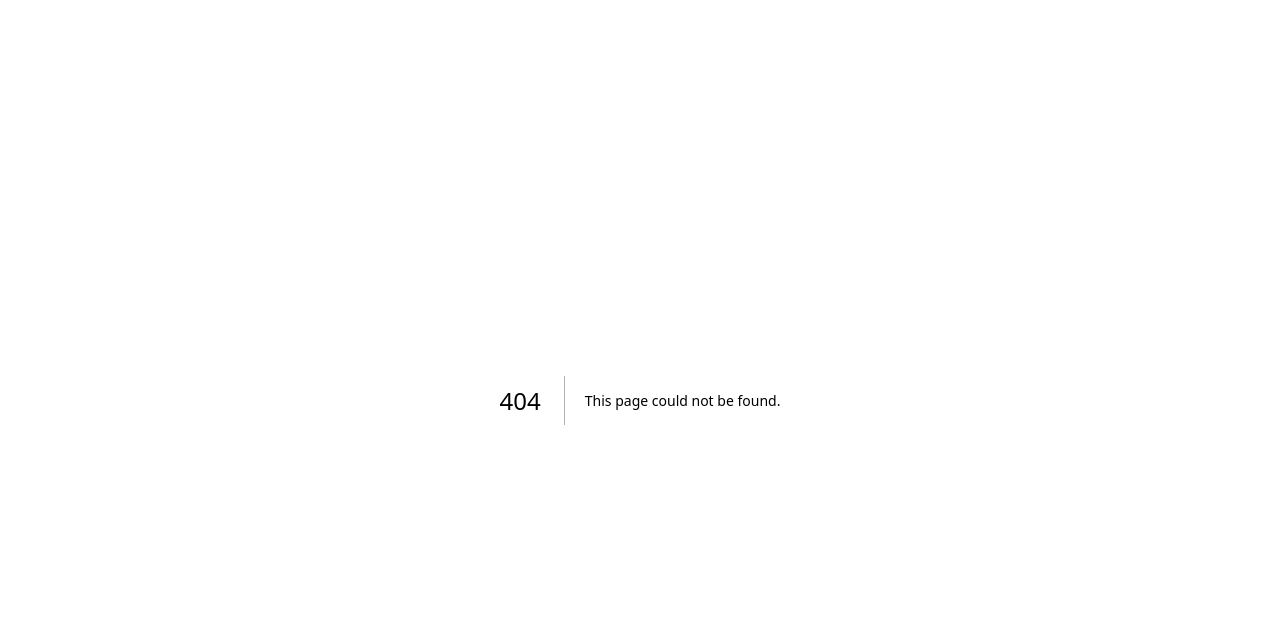
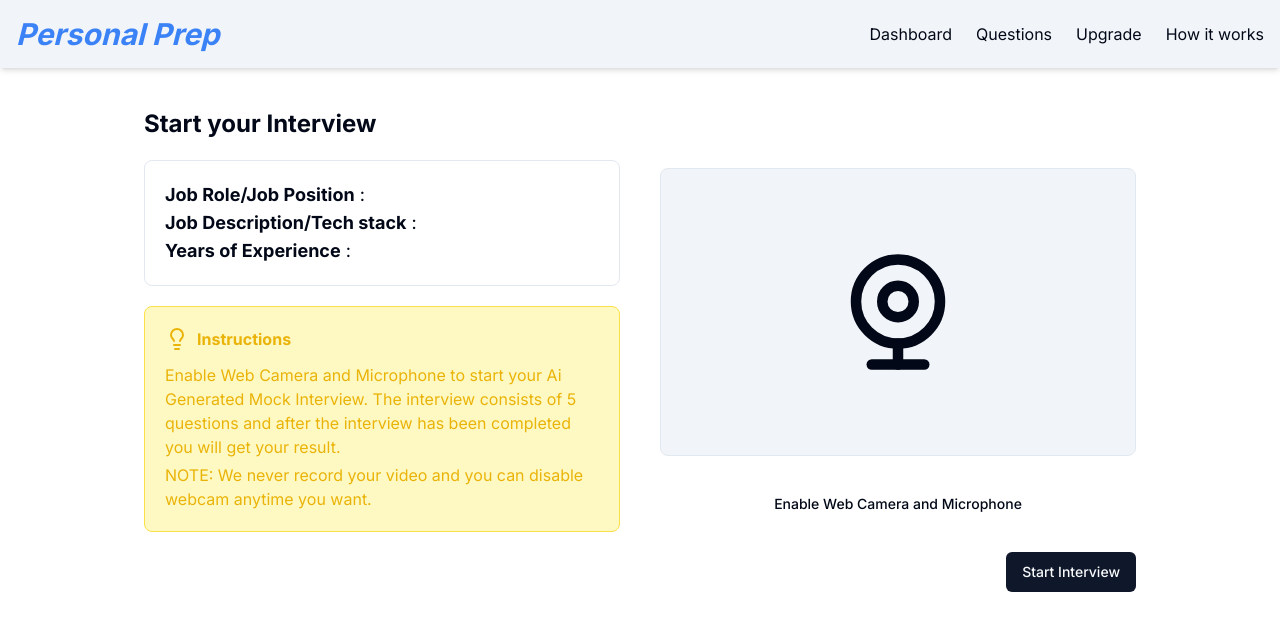
Before and after one commit to anagh-azad/personal-prep, a Next.js app: page /dashboard/interview/1 in a window 1280 px wide. Before the commit this address had no page. Shown: the top 630 px of the page. Built offline with nearby package versions, Linux system fonts and the light colour scheme; no server answers; the database is empty.

Commit message:
add interview landing page

```diff
--- a/package.json
+++ b/package.json
@@ -24,6 +24,7 @@
     "next": "14.2.4",
     "react": "^18.3.1",
     "react-dom": "^18.3.1",
+    "react-webcam": "^7.2.0",
     "tailwind-merge": "^2.3.0",
     "tailwindcss-animate": "^1.0.7",
     "uuid": "^10.0.0"
--- a/src/app/dashboard/_components/AddNewInterview.tsx
+++ b/src/app/dashboard/_components/AddNewInterview.tsx
@@ -19,6 +19,7 @@
 import { v4 as uuidv4 } from "uuid";
 import { useUser } from "@clerk/nextjs";
 import moment from "moment";
+import { useRouter } from "next/navigation";
 
 function AddNewInterview() {
   const [openDialog, setOpenDialog] = useState(false);
@@ -29,6 +30,7 @@
   const [jsonResp, setJsonResp] = useState("");
 
   const { user } = useUser();
+  const router = useRouter();
 
   const submitHandler = async (e: React.SyntheticEvent) => {
     e.preventDefault();
@@ -67,7 +69,10 @@
         .returning({ mockId: MockInterview.mockId });
 
       console.log("Inserted ID : ", resp);
-      if (resp) setOpenDialog(false);
+      if (resp) {
+        setOpenDialog(false);
+        router.push("/dashboard/interview/" + resp[0]?.mockId);
+      }
     } else {
       console.log("Error while inserting data into the database");
     }
--- a/src/app/dashboard/_components/Header.tsx
+++ b/src/app/dashboard/_components/Header.tsx
@@ -8,12 +8,13 @@
 function Header() {
   const path = usePathname();
   useEffect(() => {
-    console.log(path);
+    //console.log(path);
   }, []);
 
   return (
     <div className="flex p-4 items-center justify-between bg-secondary shadow-md">
-      <Image src={"./logo.svg"} width={60} height={70} alt="logo" />
+      {/* <Image src={"./logo.svg"} width={60} height={70} alt="logo" /> */}
+      <h1 className="italic text-3xl font-bold text-blue-500">Personal Prep</h1>
       <ul className="hidden sm:flex gap-6">
         <li
           className={`hover:text-primary hover:font-bold transition-all cursor-pointer ${
--- /dev/null
+++ b/src/app/dashboard/interview/[interviewId]/page.tsx
@@ -0,0 +1,122 @@
+"use client";
+
+import { Button } from "@/components/ui/button";
+import { db } from "@/utils/db";
+import { MockInterview } from "@/utils/schema";
+import { eq } from "drizzle-orm";
+import { Lightbulb, WebcamIcon } from "lucide-react";
+import { useParams } from "next/navigation";
+import React, { useEffect, useState } from "react";
+import Webcam from "react-webcam";
+
+type interviewDataType = {
+  id: number;
+  jsonMockResp: string;
+  jobPosition: string;
+  jobDesc: string;
+  jobExperience: string;
+  createdBy: string;
+  createdAt: string | null;
+  mockId: string;
+};
+
+function Interview() {
+  const params = useParams();
+  const interviewId = params.interviewId.toString();
+
+  const [interviewData, setInterviewData] = useState<interviewDataType>();
+  // let interviewData: interviewDataType = {
+  //   id: -1,
+  //   jsonMockResp: "",
+  //   jobPosition: "",
+  //   jobDesc: "",
+  //   jobExperience: "",
+  //   createdBy: "",
+  //   mockId: "",
+  //   createdAt: ""
+  // };
+  const [webCamEnabled, setWebCamEnabled] = useState(false);
+
+  const GetInterviewDetails = async () => {
+    const result = await db
+      .select()
+      .from(MockInterview)
+      .where(eq(MockInterview.mockId, interviewId));
+
+    setInterviewData(result[0]);
+    //interviewData = result[0];
+  };
+
+  useEffect(() => {
+    GetInterviewDetails();
+  }, []);
+
+  return (
+    <div className="my-10 ">
+      <h2 className="font-bold text-2xl">Start your Interview</h2>
+      <div className="grid grid-cols-1 md:grid-cols-2 gap-10">
+        <div className="flex flex-col my-5 gap-5 ">
+          <div className="p-5 rounded-lg border gap-5">
+            <h2 className="text-lg">
+              <strong>Job Role/Job Position</strong> :{" "}
+              {interviewData?.jobPosition}
+            </h2>
+            <h2 className="text-lg">
+              <strong>Job Description/Tech stack</strong> :{" "}
+              {interviewData?.jobDesc}
+            </h2>
+            <h2 className="text-lg">
+              <strong>Years of Experience</strong> :{" "}
+              {interviewData?.jobExperience}
+            </h2>
+          </div>
+          <div className="p-5 border rounded-lg border-yellow-300 bg-yellow-100">
+            <h2 className="flex gap-2 items-center text-yellow-500">
+              <Lightbulb />
+              <strong>Instructions</strong>
+            </h2>
+            <h2 className="mt-3 text-yellow-500">
+              Enable Web Camera and Microphone to start your Ai Generated Mock
+              Interview. The interview consists of 5 questions and after the
+              interview has been completed you will get your result.
+            </h2>
+            <h2 className="mt-1 text-yellow-500">
+              NOTE: We never record your video and you can disable webcam
+              anytime you want.
+            </h2>
+          </div>
+        </div>
+
+        <div>
+          {webCamEnabled ? (
+            <Webcam
+              onUserMedia={() => setWebCamEnabled(true)}
+              onUserMediaError={() => setWebCamEnabled(false)}
+              mirrored={true}
+              style={{
+                height: 300,
+                width: 300
+              }}
+            />
+          ) : (
+            <>
+              <WebcamIcon className="h-72 w-full my-7 p-20 bg-secondary rounded-lg border" />
+              <Button
+                className="w-full"
+                variant="ghost"
+                onClick={() => setWebCamEnabled(true)}
+              >
+                Enable Web Camera and Microphone
+              </Button>
+            </>
+          )}
+        </div>
+      </div>
+      <div className="flex justify-end items-end">
+        <Button>Start Interview</Button>
+      </div>
+    </div>
+  );
+}
+
+export default Interview;
```
Also changed, not shown: 1 other file (tests, documents, lock files or other folders).
